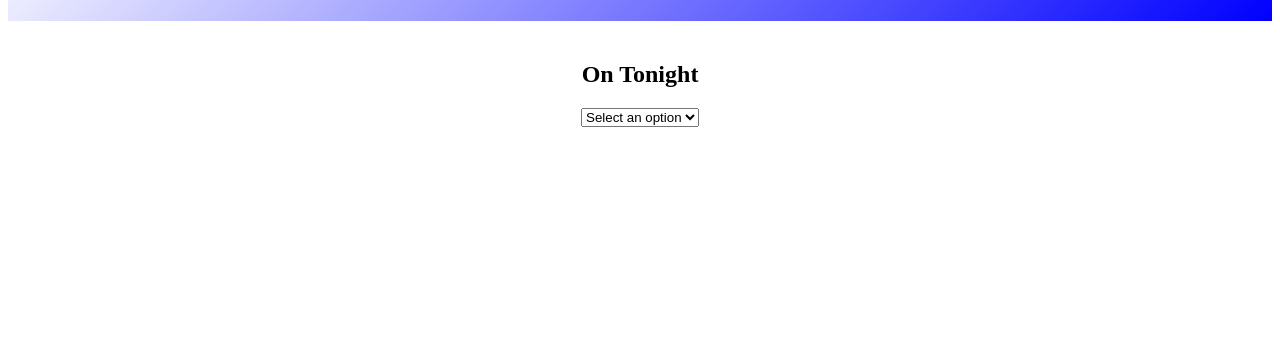
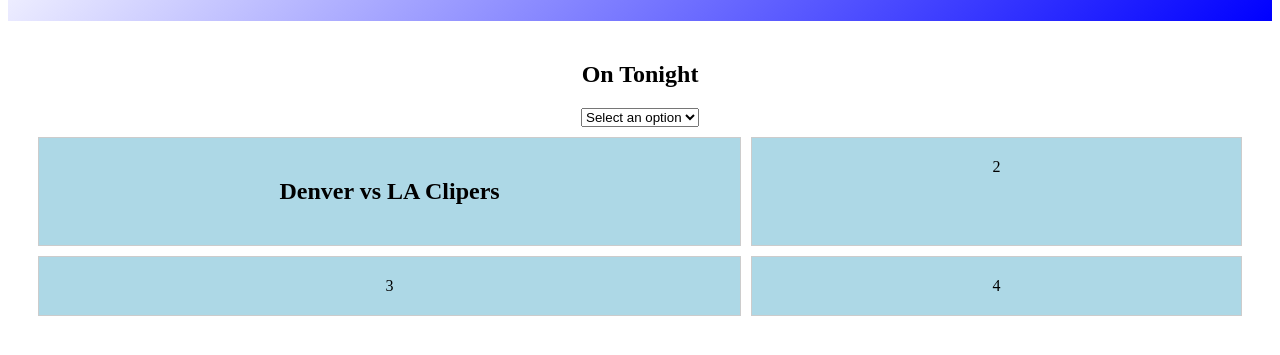
Before and after one commit to katie-060330/SportsBetting, a plain HTML site: page home.html in a window 1280 px wide. Shown: the part 107-462 px from the top of the page. Drawn offline with Linux system fonts and the light colour scheme; no server answers.

Commit message:
api ran out

```diff
--- a/home.css
+++ b/home.css
@@ -15,3 +15,17 @@ header{
     margin: auto;
      padding: 20px;
 }
+
+.grid-container {
+    display: grid;
+    grid-template-columns: auto auto; /* Creates two columns */
+    gap: 10px; /* Adds space between the grid items */
+    padding: 10px;
+  }
+
+  .grid-item {
+    background-color: lightblue;
+    border: 1px solid #ccc;
+    padding: 20px;
+    text-align: center;
+  }
--- a/home.html
+++ b/home.html
@@ -21,6 +21,15 @@
             <div class="league">
 
             </div>
+            <div class="grid-container">
+                <div class="grid-item">
+                    <h2>Denver vs LA Clipers </h2>
+                </div>
+                <div class="grid-item">2</div>
+                <div class="grid-item">3</div>
+                <div class="grid-item">4</div>
+              </div>
+
             <ul class="Sports_tonight">
 
             </ul>
--- a/home.js
+++ b/home.js
@@ -58,9 +58,25 @@ const setLeague = (selectedOption) =>{
         }
 
     }
+    showGames(games);
     console.log(games);
 
 }
 
+const showGames = (games) =>{
+    games.forEach(game =>{
+        // console.log(game.bookmakers);
+       game.bookmakers.forEach(bookmaker => {
+            // console.log(bookmaker.markets);
+            bookmaker.markets.forEach(market =>{
+                // console.log(market);
+                console.log(market.outcomes);
+            })
+       })
+    })
+
+}
+
+
 
 retriveData().catch(error => console.error(error));
```
